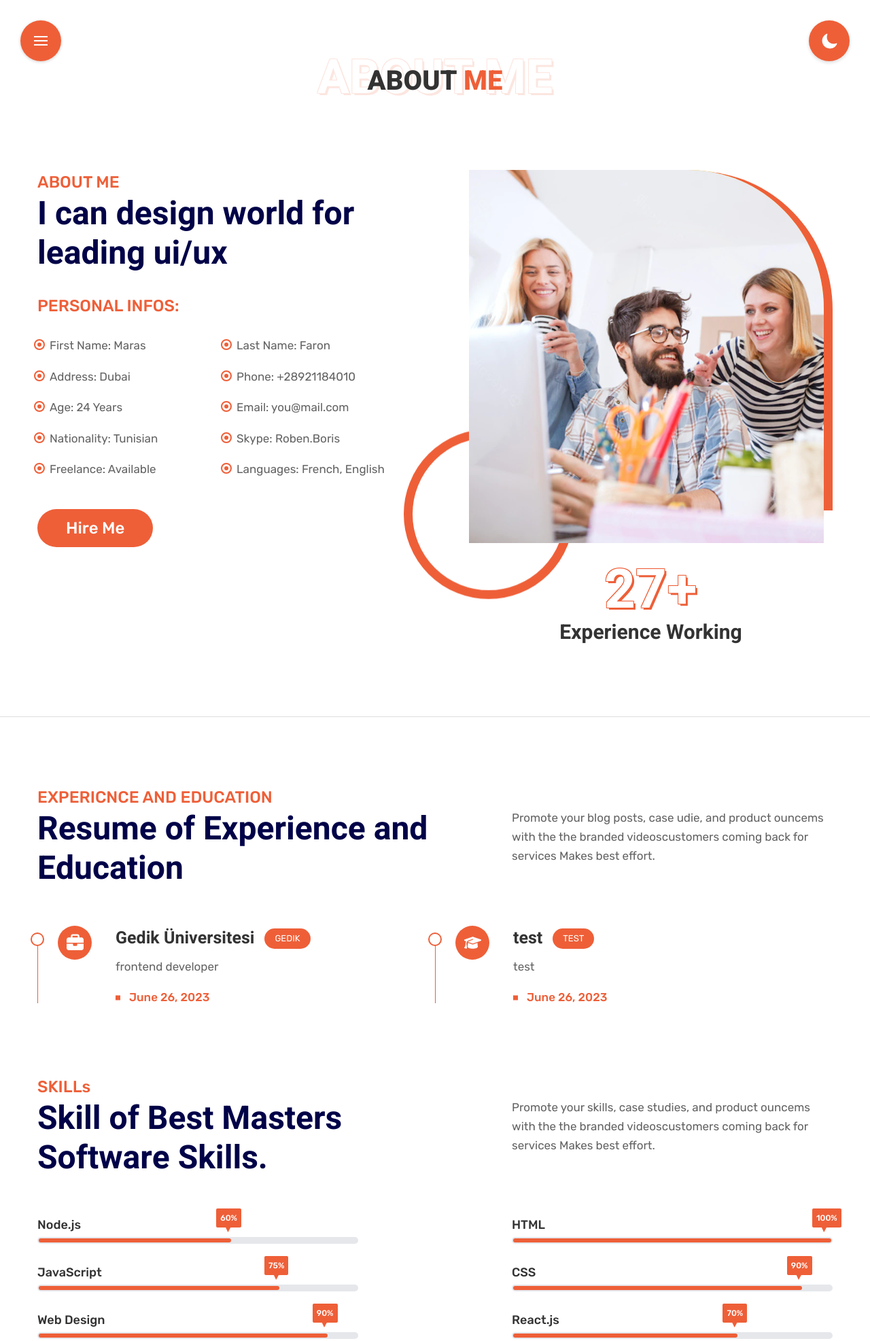
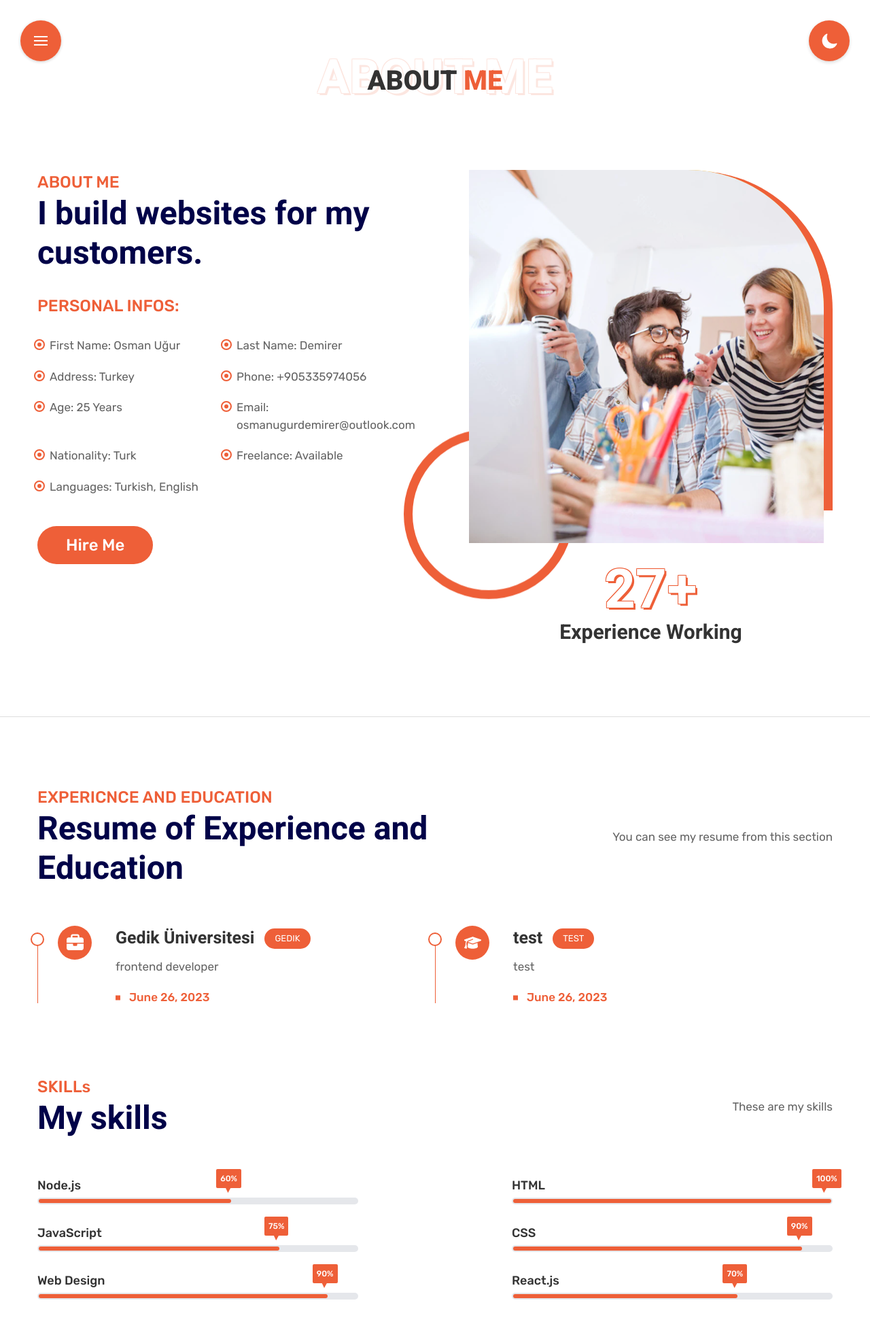
Before and after one commit to Ugurdmrer/Django-cv, a Django app: page /about/ in a window 1280 px wide. Shown: the top 1973 px of the page at 68% size. Run offline with Django 4.2, Linux system fonts and the light colour scheme; data comes from the database, SQL or seed files in the repository; some libraries are stand-ins or nearby versions.

Commit message:
about done.

```diff
--- a/templates/about.html
+++ b/templates/about.html
@@ -259,7 +259,7 @@
             <h2
               class="text-[24px] only-md:text-[32px] lg:text-[48px] font-bold font-heebo leading-[36px] lg:leading-[58px] text-[#000248] dark:text-white ltr:lg:pr-[50px] rtl:lg:pl-[50px]"
             >
-              I can design world for leading ui/ux
+              I build websites for my customers.
             </h2>
           </div>
           <div class="mt-[30px]">
@@ -270,49 +270,43 @@
               <li
                 class="text-paragraph dark:text-slate-200 w-full xs:max-w-[100%] max-w-[50%] ltr:pl-[18px] rtl:pr-[18px] my-[10px] relative before:absolute before:content-[''] before:bg-accent1 before:w-[6px] before:h-[6px] ltr:before:left-0 rtl:before:right-0 before:top-[8px] before:rounded-full after:absolute after::content-[''] after:w-4 after:h-4 after:border-2 after:border-accent1 ltr:after:left-[-5px] rtl:after:right-[-5px] after:top-[3px] after:border-solid after:rounded-full text-[17px]"
               >
-                First Name: Maras
+                First Name: Osman Uğur
               </li>
 
               <li
                 class="text-paragraph dark:text-slate-200 w-full xs:max-w-[100%] max-w-[50%] ltr:pl-[18px] rtl:pr-[18px] my-[10px] relative before:absolute before:content-[''] before:bg-accent1 before:w-[6px] before:h-[6px] ltr:before:left-0 rtl:before:right-0 before:top-[8px] before:rounded-full after:absolute after::content-[''] after:w-4 after:h-4 after:border-2 after:border-accent1 ltr:after:left-[-5px] rtl:after:right-[-5px] after:top-[3px] after:border-solid after:rounded-full text-[17px]"
               >
-                Last Name: Faron
+                Last Name: Demirer
               </li>
 
               <li
                 class="text-paragraph dark:text-slate-200 w-full xs:max-w-[100%] max-w-[50%] ltr:pl-[18px] rtl:pr-[18px] my-[10px] relative before:absolute before:content-[''] before:bg-accent1 before:w-[6px] before:h-[6px] ltr:before:left-0 rtl:before:right-0 before:top-[8px] before:rounded-full after:absolute after::content-[''] after:w-4 after:h-4 after:border-2 after:border-accent1 ltr:after:left-[-5px] rtl:after:right-[-5px] after:top-[3px] after:border-solid after:rounded-full text-[17px]"
               >
-                Address: Dubai
+                Address: Turkey
               </li>
 
               <li
                 class="text-paragraph dark:text-slate-200 w-full xs:max-w-[100%] max-w-[50%] ltr:pl-[18px] rtl:pr-[18px] my-[10px] relative before:absolute before:content-[''] before:bg-accent1 before:w-[6px] before:h-[6px] ltr:before:left-0 rtl:before:right-0 before:top-[8px] before:rounded-full after:absolute after::content-[''] after:w-4 after:h-4 after:border-2 after:border-accent1 ltr:after:left-[-5px] rtl:after:right-[-5px] after:top-[3px] after:border-solid after:rounded-full text-[17px]"
               >
-                Phone: +28921184010
+                Phone: +905335974056
               </li>
 
               <li
                 class="text-paragraph dark:text-slate-200 w-full xs:max-w-[100%] max-w-[50%] ltr:pl-[18px] rtl:pr-[18px] my-[10px] relative before:absolute before:content-[''] before:bg-accent1 before:w-[6px] before:h-[6px] ltr:before:left-0 rtl:before:right-0 before:top-[8px] before:rounded-full after:absolute after::content-[''] after:w-4 after:h-4 after:border-2 after:border-accent1 ltr:after:left-[-5px] rtl:after:right-[-5px] after:top-[3px] after:border-solid after:rounded-full text-[17px]"
               >
-                Age: 24 Years
+                Age: 25 Years
               </li>
 
               <li
                 class="text-paragraph dark:text-slate-200 w-full xs:max-w-[100%] max-w-[50%] ltr:pl-[18px] rtl:pr-[18px] my-[10px] relative before:absolute before:content-[''] before:bg-accent1 before:w-[6px] before:h-[6px] ltr:before:left-0 rtl:before:right-0 before:top-[8px] before:rounded-full after:absolute after::content-[''] after:w-4 after:h-4 after:border-2 after:border-accent1 ltr:after:left-[-5px] rtl:after:right-[-5px] after:top-[3px] after:border-solid after:rounded-full text-[17px]"
               >
-                Email: you@mail.com
+                Email: osmanugurdemirer@outlook.com
               </li>
 
               <li
                 class="text-paragraph dark:text-slate-200 w-full xs:max-w-[100%] max-w-[50%] ltr:pl-[18px] rtl:pr-[18px] my-[10px] relative before:absolute before:content-[''] before:bg-accent1 before:w-[6px] before:h-[6px] ltr:before:left-0 rtl:before:right-0 before:top-[8px] before:rounded-full after:absolute after::content-[''] after:w-4 after:h-4 after:border-2 after:border-accent1 ltr:after:left-[-5px] rtl:after:right-[-5px] after:top-[3px] after:border-solid after:rounded-full text-[17px]"
               >
-                Nationality: Tunisian
-              </li>
-
-              <li
-                class="text-paragraph dark:text-slate-200 w-full xs:max-w-[100%] max-w-[50%] ltr:pl-[18px] rtl:pr-[18px] my-[10px] relative before:absolute before:content-[''] before:bg-accent1 before:w-[6px] before:h-[6px] ltr:before:left-0 rtl:before:right-0 before:top-[8px] before:rounded-full after:absolute after::content-[''] after:w-4 after:h-4 after:border-2 after:border-accent1 ltr:after:left-[-5px] rtl:after:right-[-5px] after:top-[3px] after:border-solid after:rounded-full text-[17px]"
-              >
-                Skype: Roben.Boris
+                Nationality: Turk
               </li>
 
               <li
@@ -324,7 +318,7 @@
               <li
                 class="text-paragraph dark:text-slate-200 w-full xs:max-w-[100%] max-w-[50%] ltr:pl-[18px] rtl:pr-[18px] my-[10px] relative before:absolute before:content-[''] before:bg-accent1 before:w-[6px] before:h-[6px] ltr:before:left-0 rtl:before:right-0 before:top-[8px] before:rounded-full after:absolute after::content-[''] after:w-4 after:h-4 after:border-2 after:border-accent1 ltr:after:left-[-5px] rtl:after:right-[-5px] after:top-[3px] after:border-solid after:rounded-full text-[17px]"
               >
-                Languages: French, English
+                Languages: Turkish, English
               </li>
             </ul>
             <a
@@ -338,7 +332,7 @@
           <div class="relative">
             <img
               class="relative z-10 sm:mx-auto"
-              src="assets/images/about-me.png"
+              src="{% static 'images/about-me.png' %}"
               alt=""
             />
             <span
@@ -384,8 +378,7 @@
           <p
             class="text-[#636363] dark:text-slate-200 text-[17px] leading-[28px] lg:max-w-[472px] w-full"
           >
-            Promote your blog posts, case udie, and product ouncems with the the
-            branded videoscustomers coming back for services Makes best effort.
+            You can see my resume from this section
           </p>
         </div>
       </div>
@@ -543,15 +536,14 @@
           <h2
             class="text:[28px] lg:text-[48px] font-bold font-heebo leading-[36x] lg:leading-[58px] text-[#000248] dark:text-white"
           >
-            Skill of Best Masters Software Skills.
+            My skills
           </h2>
         </div>
         <div class="md:grow">
           <p
             class="text-[#636363] dark:text-slate-200 text-[17px] leading-[28px] lg:max-w-[472px] w-full"
           >
-            Promote your skills, case studies, and product ouncems with the the
-            branded videoscustomers coming back for services Makes best effort.
+            These are my skills
           </p>
         </div>
       </div>
```
